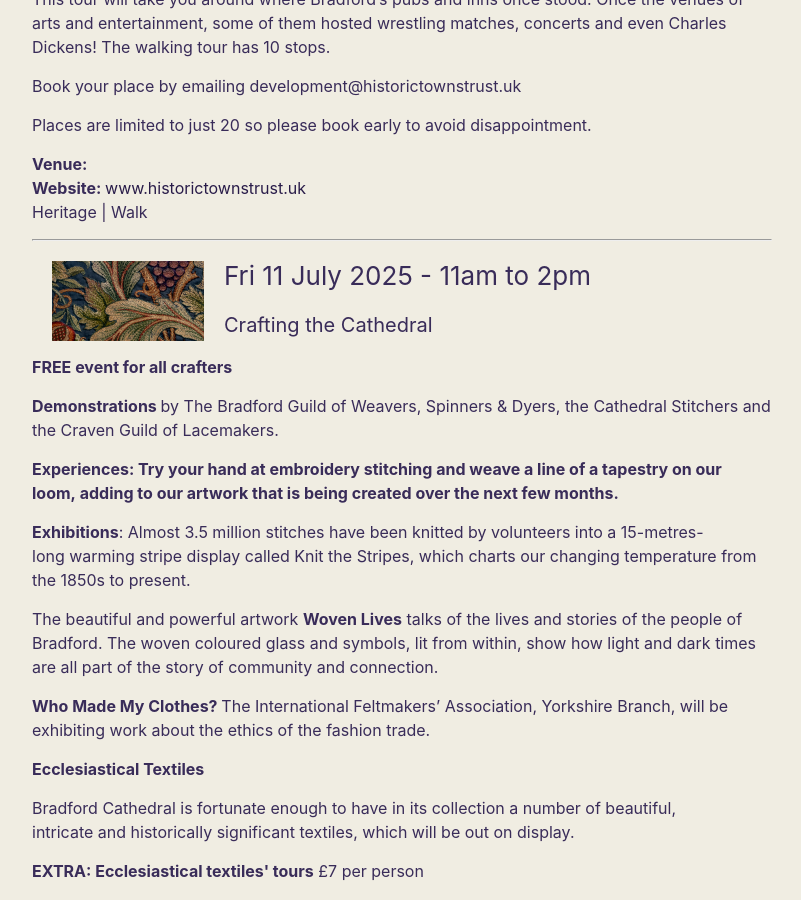
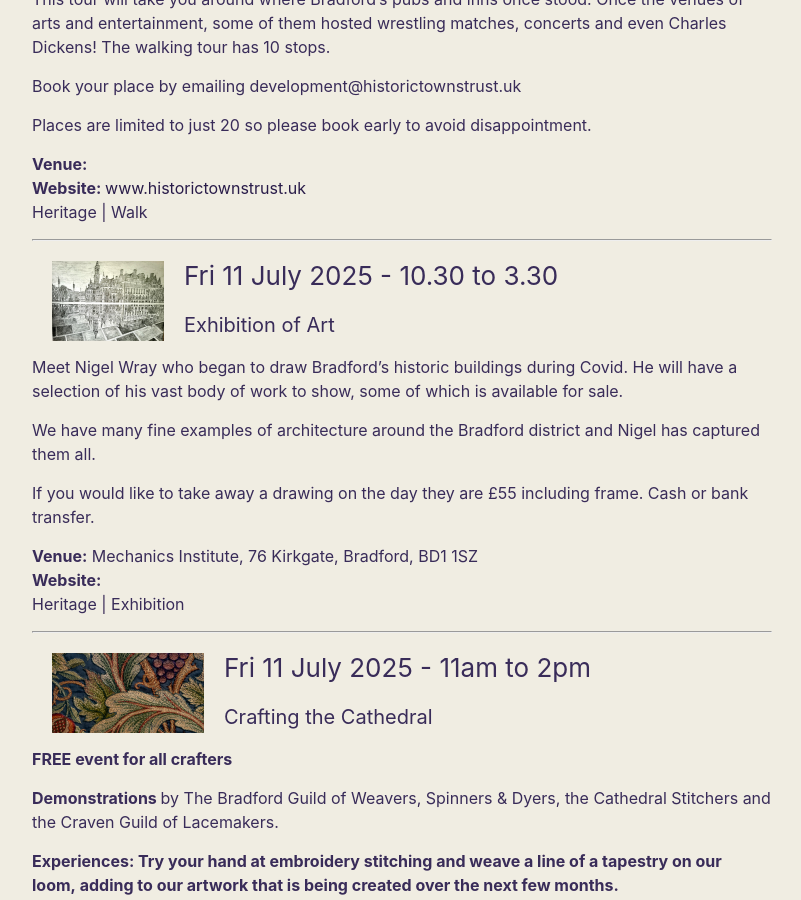
Before and after one commit to jwingfield/bhc2, a Jekyll site: the page built from bhf-2025.markdown, in a window 1280 px wide and 900 px high, scrolled down 1787 px. Shown: the whole window, without its empty margins (238-1039 px from the left). Built offline with Jekyll 4.4.1, drawn with Linux system fonts in a browser that asks for light colours.

Commit message:
Add Nigel Wray exhibition

```diff
--- a/_data/bhf-events-2025.yaml
+++ b/_data/bhf-events-2025.yaml
@@ -83,6 +83,27 @@
     ImageDesc: The Historic Towns Trust Logo
     ImageCredit: ""
     ImageName: bhf026.png
+    Notes: ""
+-
+    EventTitle: Exhibition of Art
+    VenueAddress: Mechanics Institute, 76 Kirkgate, Bradford, BD1 1SZ
+    VenuePhone: ""
+    VenueWebsite:
+    Date: 11/07/2025
+    Times: 10.30 to 3.30
+    ShortDesc: Meet Nigel Wray who began to draw Bradford's historic buildings during Covid.
+    LongDesc: >
+      <p>Meet Nigel Wray who began to draw Bradford’s historic buildings during Covid.  He will have a selection
+      of his vast body of work to show, some of which is available for sale.</p>
+      <p>We have many fine examples of architecture around the Bradford district and Nigel has captured them all.</p>
+      <p>If you would like to take away a drawing on the day they are £55 including  frame. Cash or bank transfer.</p>
+    Category1: Heritage
+    Category2: Exhibition
+    LeadName: ""
+    LeadEmail: ""
+    ImageDesc: Nigel Wray Art
+    ImageCredit: "Nigel Wray"
+    ImageName: bhf028.png
     Notes: ""
 -
     EventTitle: Crafting the Cathedral
```
Also changed, not shown: images/bhf028.png (added).
